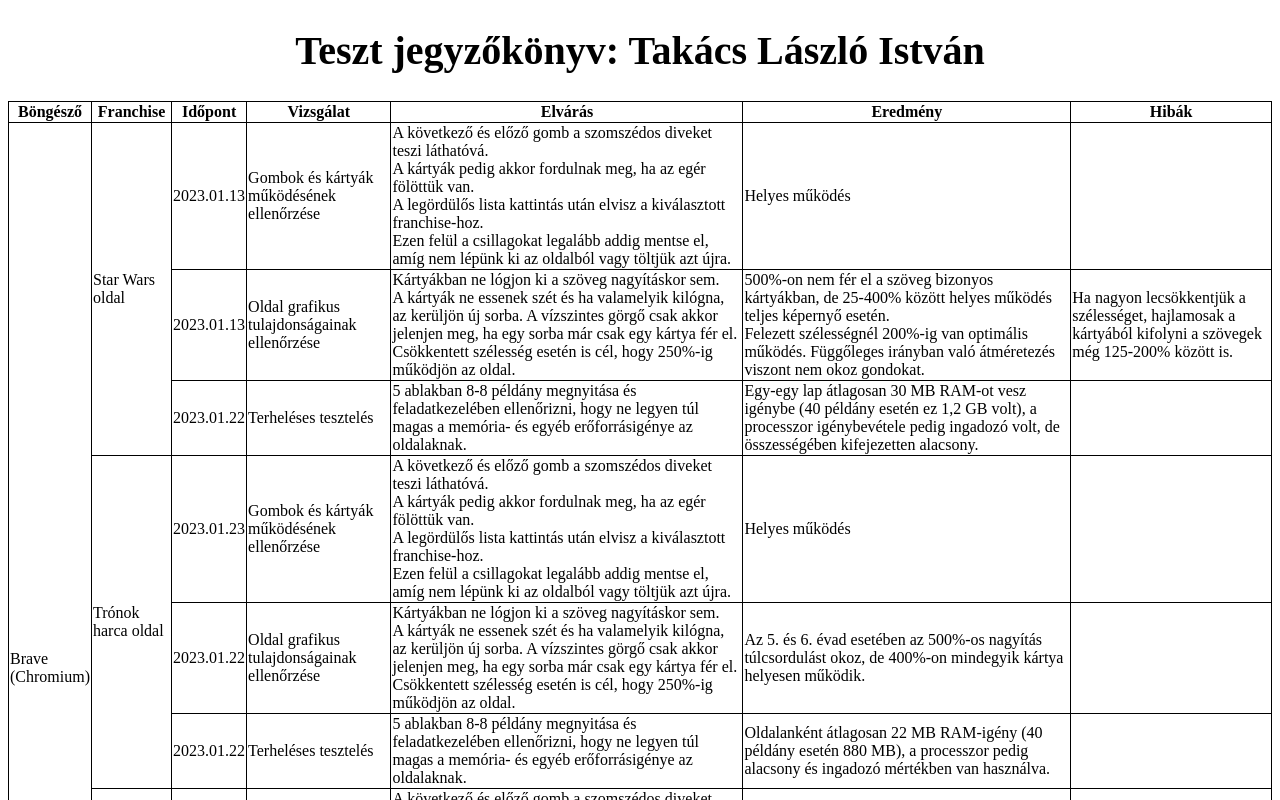
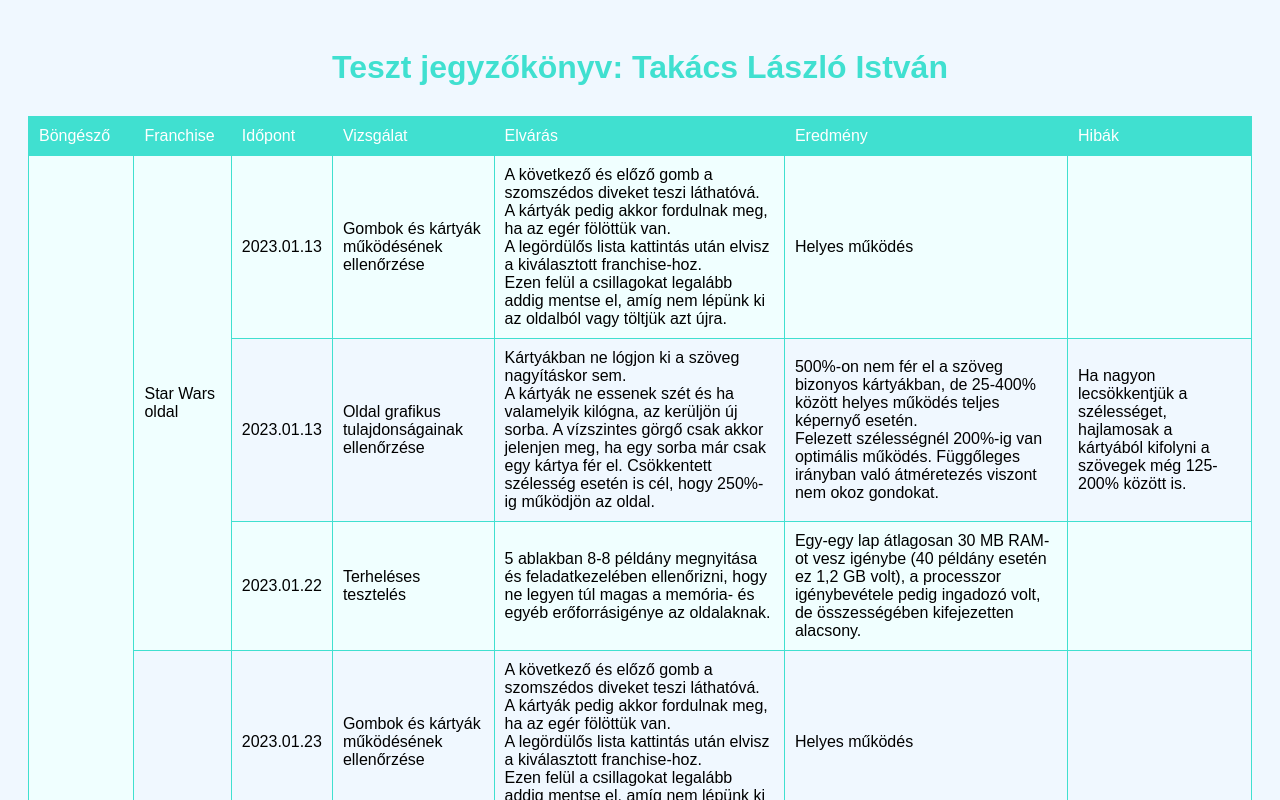
Before and after one commit to ShadowStarX/EKKE-StarWars, a plain HTML site: page Documentation/TesztJegyzokonyv_Laci.html in a window 1280 px wide. Shown: the top 800 px of the page. Drawn offline with Linux system fonts and the light colour scheme.

Commit message:
T. László tesztjegyzőkönyv CSS
CSS hozzáadása Laci tesztjegyzőkönyvéhez

```diff
--- a/Documentation/TesztJegyzokonyv_Laci.html
+++ b/Documentation/TesztJegyzokonyv_Laci.html
@@ -4,18 +4,43 @@
     <meta charset="UTF-8">
     <title>Takács László ~ tesztjegyzőkönyv</title>
     <style>
-      table,td,th{
-        border: 1px solid black;
-        border-collapse: collapse;
-      }
-      .header td{
-        font-weight: bold;
-        text-align: center;
-      }
-      h1 {
-        font-size: 30pt;
-        text-align: center;
-      }
+body {
+  font-family: Arial, sans-serif;
+  background-color: #f0f8ff;
+  padding: 20px;
+}
+
+h1 {
+  text-align: center;
+  color: #40E0D0;
+  margin-bottom: 30px;
+}
+
+table {
+  width: 100%;
+  margin-bottom: 20px;
+  border: 1px solid #40E0D0;
+  border-collapse: collapse;
+}
+
+th, td {
+  padding: 10px;
+  text-align: left;
+  border: 1px solid #40E0D0;
+}
+
+th {
+  background-color: #F5FFFA;
+}
+
+tr:nth-child(even) {
+  background-color: #F0FFFF;
+}
+
+tr.header {
+  background-color: #40E0D0;
+  color: white;
+}
     </style>
 </head>
 
```
